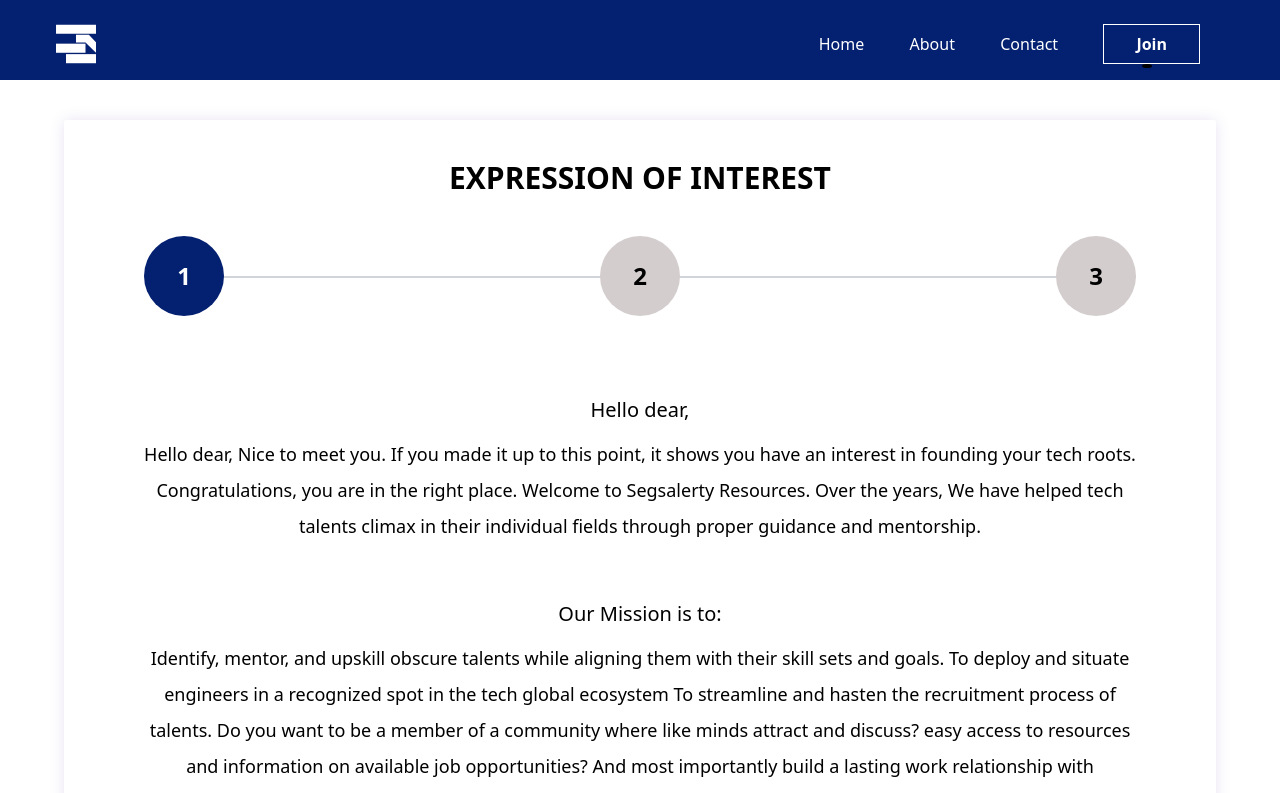
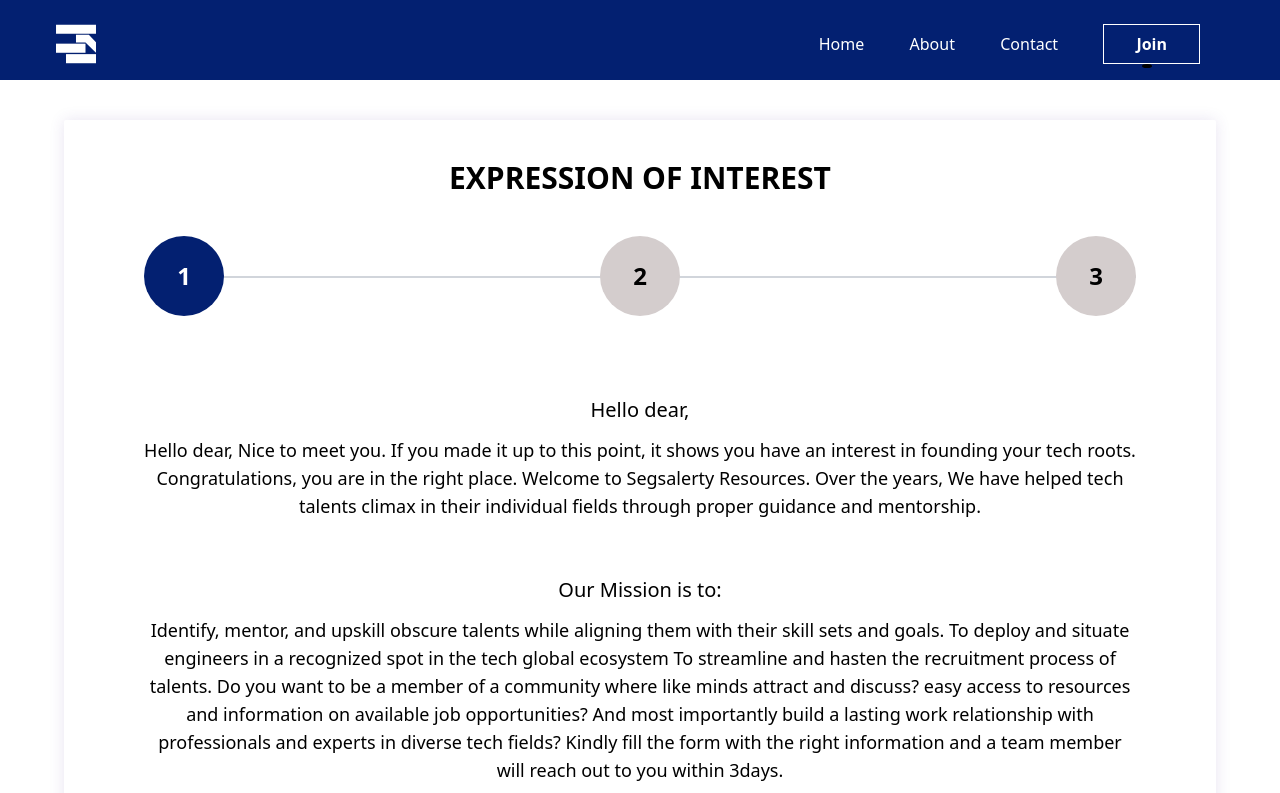
Before and after one commit to mikechibuzor/eoi, a Vue app: page /join in a window 1280 px wide. Shown: the top 793 px of the page. Built offline with nearby package versions, Linux system fonts and the light colour scheme.

Commit message:
changed form one text to small

```diff
--- a/src/components/form-one-two-three/FormOne.vue
+++ b/src/components/form-one-two-three/FormOne.vue
@@ -4,7 +4,7 @@
       class="text mt-20 px-4 lg:px-20 flex flex-col items-center justify-center"
     >
       <h4 class="font-medium text-xl mb-3">Hello dear,</h4>
-      <p class="text-center text-lg leading-loose">
+      <p class="text-center text-sm lg:text-lg leading-loose">
         Hello dear, Nice to meet you. If you made it up to this point, it shows
         you have an interest in founding your tech roots. Congratulations, you
         are in the right place. Welcome to Segsalerty Resources. Over the years,
@@ -12,7 +12,7 @@
         proper guidance and mentorship.
       </p>
       <h4 class="font-medium text-xl mb-3 mt-14">Our Mission is to:</h4>
-      <p class="text-center text-lg leading-loose">
+      <p class="text-center text-sm lg:text-lg leading-loose">
         Identify, mentor, and upskill obscure talents while aligning them with
         their skill sets and goals. To deploy and situate engineers in a
         recognized spot in the tech global ecosystem To streamline and hasten
```
